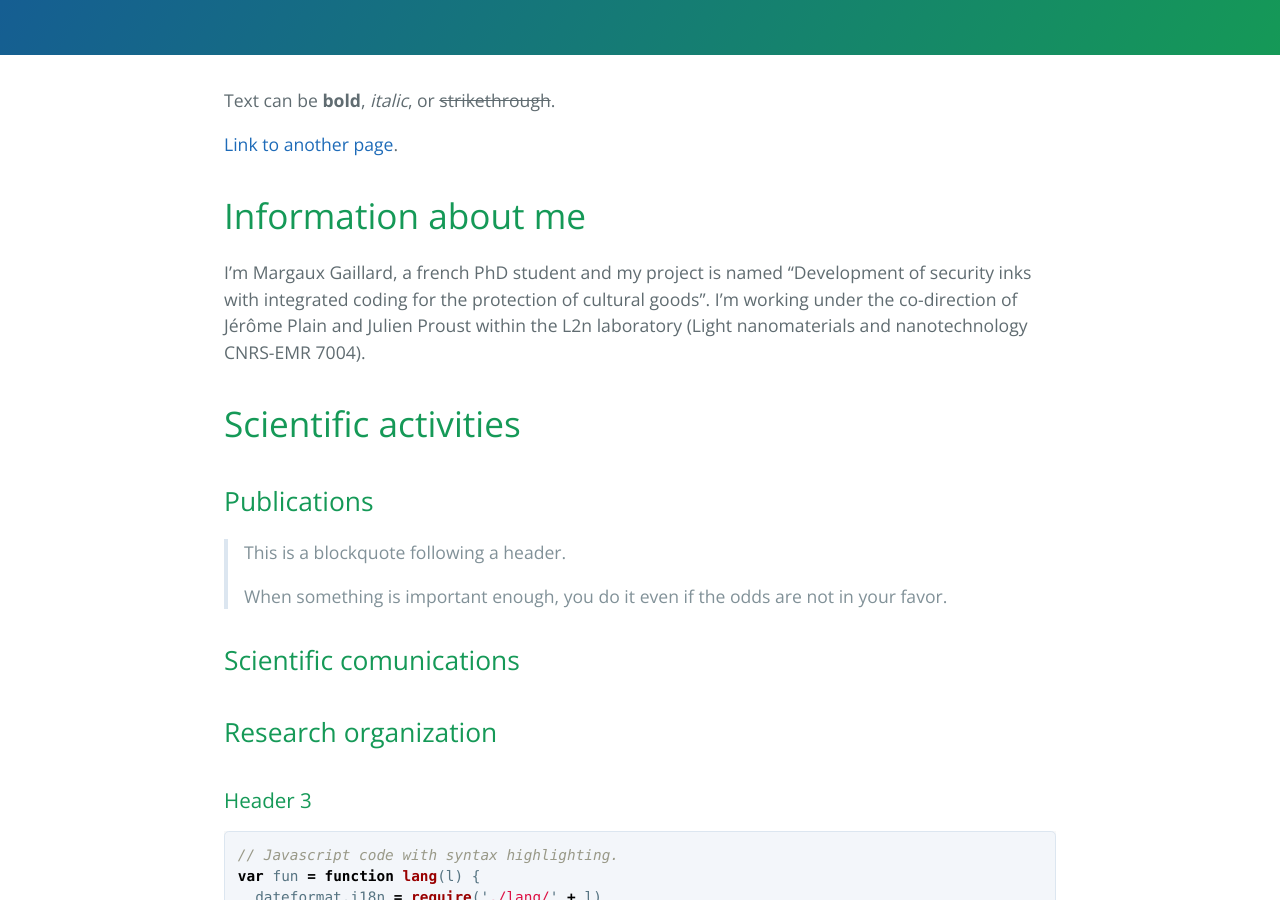
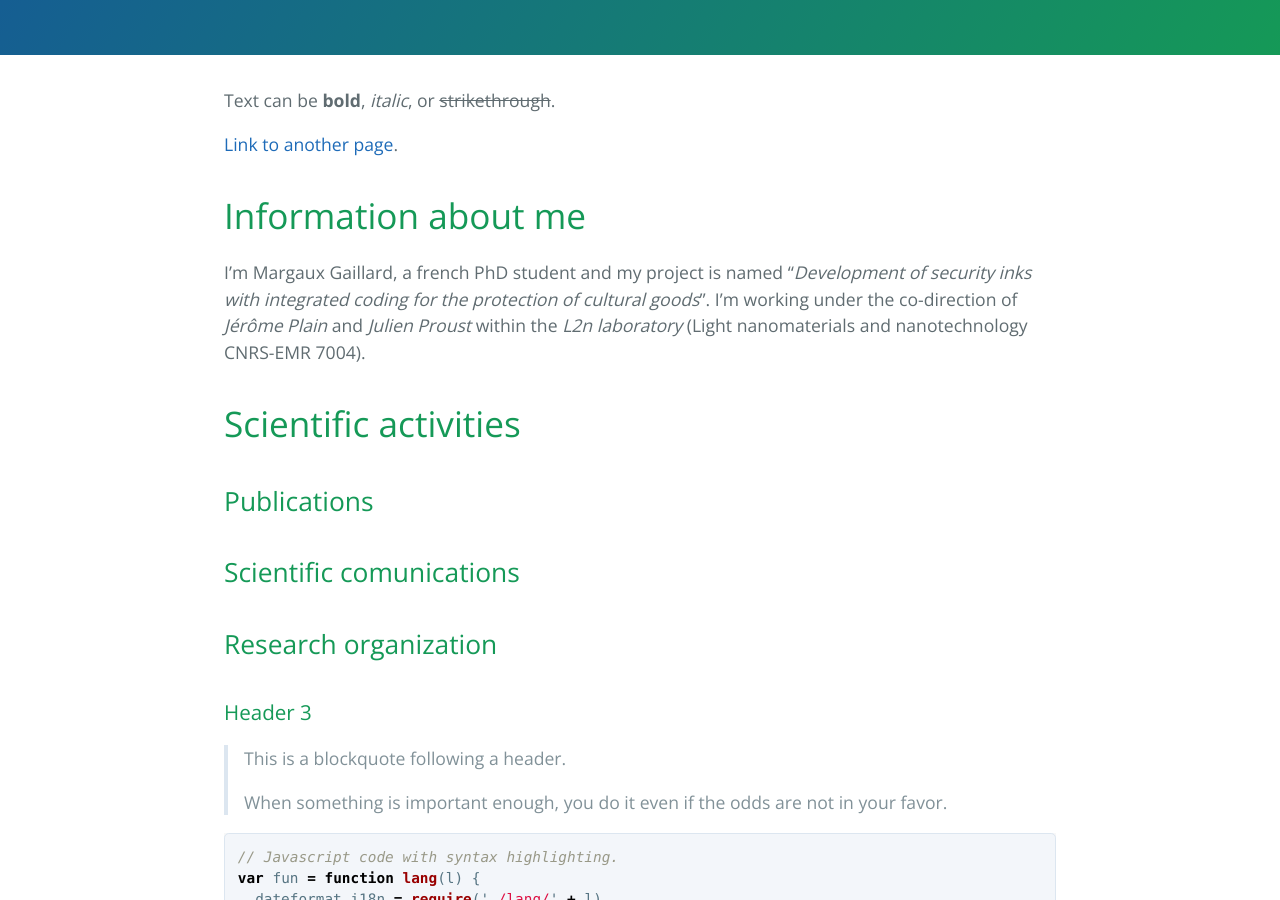
Before and after one commit to Margal10/Margal10.github.io, a Jekyll site: the page built from index.md, in a window 1280 px wide and 900 px high, scrolled down 262 px. Built offline with Jekyll 4.4.1, drawn with Linux system fonts in a browser that asks for light colours.

````diff
--- a/index.md
+++ b/index.md
@@ -8,21 +8,23 @@ Text can be **bold**, _italic_, or ~~strikethrough~~.
 
 # Information about me
 
-I'm Margaux Gaillard, a french PhD student and my project is named "Development of security inks with integrated coding for the protection of cultural goods".
-I'm working under the co-direction of Jérôme Plain and Julien Proust within the L2n laboratory (Light nanomaterials and nanotechnology CNRS-EMR 7004).
+I'm Margaux Gaillard, a french PhD student and my project is named "_Development of security inks with integrated coding for the protection of cultural goods_".
+I'm working under the co-direction of _Jérôme Plain_ and _Julien Proust_ within the _L2n laboratory_ (Light nanomaterials and nanotechnology CNRS-EMR 7004).
 
 # Scientific activities
 ## Publications
 
-> This is a blockquote following a header.
->
-> When something is important enough, you do it even if the odds are not in your favor.
+
 
 ## Scientific comunications
 
 ## Research organization
 
 ### Header 3
+
+> This is a blockquote following a header.
+>
+> When something is important enough, you do it even if the odds are not in your favor.
 
 ```js
 // Javascript code with syntax highlighting.
````
